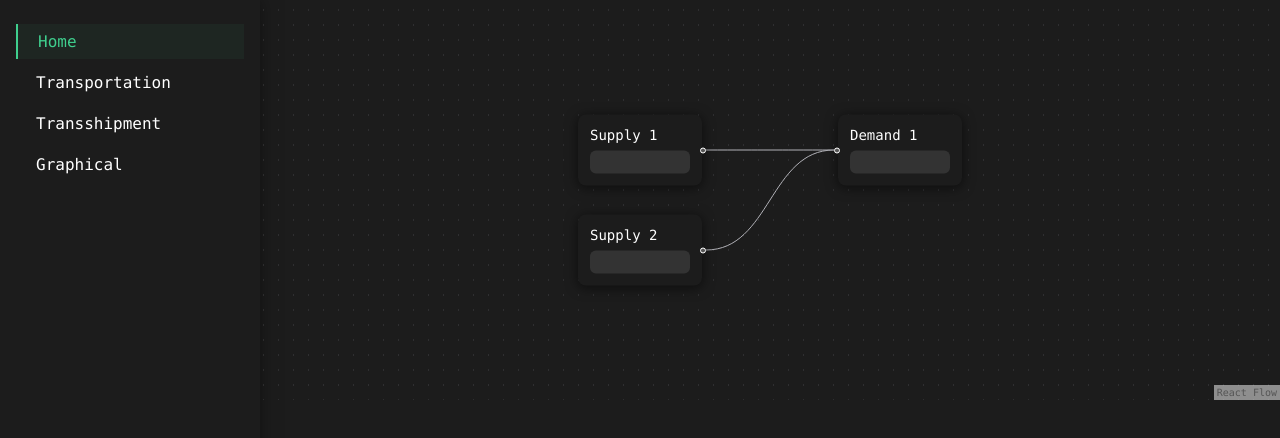
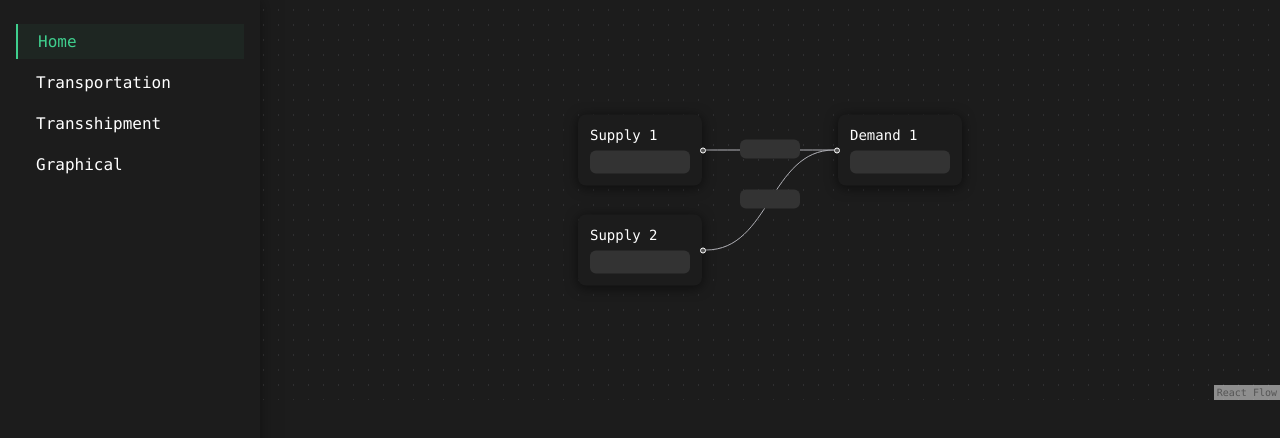
Before and after one commit to ShahriarKh/operations-research-solver, a Next.js app: page / in a window 1280 px wide. Shown: the top 438 px of the page. Built offline with nearby package versions, Linux system fonts and the light colour scheme; some icons are missing.

Commit message:
custom edges

```diff
--- /dev/null
+++ b/Components/atomes/CustomEdge.jsx
@@ -0,0 +1,64 @@
+import css from "./CustomEdge.module.scss";
+import {
+    getBezierPath,
+    getEdgeCenter,
+    getMarkerEnd,
+} from "react-flow-renderer";
+
+const foreignObjectSize = 60;
+
+function onEdgeClick(e, id) {
+    e.stopPropagation();
+    alert();
+}
+
+export default function CustomEdge({
+    id,
+    sourceX,
+    sourceY,
+    targetX,
+    targetY,
+    sourcePosition,
+    targetPosition,
+    style = {},
+    markerEnd,
+}) {
+    const edgePath = getBezierPath({
+        sourceX,
+        sourceY,
+        sourcePosition,
+        targetX,
+        targetY,
+        targetPosition,
+    });
+    const [edgeCenterX, edgeCenterY] = getEdgeCenter({
+        sourceX,
+        sourceY,
+        targetX,
+        targetY,
+    });
+
+    return (
+        <>
+            <path
+                id={id}
+                style={style}
+                className="react-flow__edge-path"
+                d={edgePath}
+                markerEnd={markerEnd}
+            />
+            <foreignObject
+                width={foreignObjectSize}
+                height={foreignObjectSize}
+                x={edgeCenterX - foreignObjectSize / 2}
+                y={edgeCenterY - foreignObjectSize / 5}
+                className="edgebutton-foreignobject"
+                requiredExtensions="http://www.w3.org/1999/xhtml"
+            >
+                <body>
+                    <input className={css.cost} />
+                </body>
+            </foreignObject>
+        </>
+    );
+}
--- /dev/null
+++ b/Components/atomes/CustomEdge.module.scss
@@ -0,0 +1,16 @@
+@use "colors" as *;
+
+.cost {
+    background-color: $grey;
+    border: none;
+    color: white;
+    border-radius: 6px;
+    padding: 2px;
+    text-align: center;
+    width: 100%;
+
+
+    &:focus {
+        outline: solid 2px $teal;
+    }
+}
--- a/package.json
+++ b/package.json
@@ -15,7 +15,8 @@
     "react-dom": "18.2.0",
     "react-flow-renderer": "^10.3.7",
     "react-hook-form": "^7.32.1",
-    "sass": "^1.52.3"
+    "sass": "^1.52.3",
+    "zustand": "^4.0.0-rc.1"
   },
   "devDependencies": {
     "eslint": "8.17.0",
--- a/pages/index.js
+++ b/pages/index.js
@@ -4,9 +4,13 @@ import ReactFlow, {
     addEdge,
     applyEdgeChanges,
     applyNodeChanges,
+    useNodesState,
+    useEdgesState,
 } from "react-flow-renderer";
+
 import SupplyNode from "../Components/atomes/SupplyNode";
 import DemandNode from "../Components/atomes/DemandNode";
+import CustomEdge from "../Components/atomes/CustomEdge";
 
 const initialNodes = [
     {
@@ -16,7 +20,7 @@ const initialNodes = [
             x: 0,
             y: 0,
         },
-        type: 'supply'
+        type: "supply",
     },
 
     {
@@ -26,7 +30,7 @@ const initialNodes = [
             x: 0,
             y: 100,
         },
-        type: 'supply'
+        type: "supply",
     },
 
     {
@@ -36,7 +40,7 @@ const initialNodes = [
             x: 260,
             y: 0,
         },
-        type: 'demand'
+        type: "demand",
     },
 ];
 
@@ -45,11 +49,15 @@ const initialEdges = [
         id: "s1-d1",
         source: "s1",
         target: "d1",
+        // label: "12",
+        type: "customedge",
     },
     {
         id: "s2-d1",
         source: "s2",
         target: "d1",
+        // label: "45",
+        type: "customedge",
     },
 ];
 
@@ -61,28 +69,33 @@ const graphOptions = {
     snapToGrid: true,
     snapGrid: [60, 60],
     nodesDraggable: false,
+    maxZoom: 1,
 };
 
+export default function Home() {
+    const [nodes, setNodes, onNodesChange] = useNodesState(initialNodes);
+    const [edges, setEdges, onEdgesChange] = useEdgesState(initialEdges);
 
-
-export default function Home() {
-    const [nodes, setNodes] = useState(initialNodes);
-    const [edges, setEdges] = useState(initialEdges);
-
-    const nodeTypes = useMemo(() => ({ supply: SupplyNode, demand: DemandNode }), []);
-
-    const onNodesChange = useCallback(
-        (changes) => setNodes((nds) => applyNodeChanges(changes, nds)),
-        [setNodes]
+    const nodeTypes = useMemo(
+        () => ({ supply: SupplyNode, demand: DemandNode }),
+        []
     );
 
-    const onEdgesChange = useCallback(
-        (changes) => setEdges((eds) => applyEdgeChanges(changes, eds)),
-        [setEdges]
-    );
+    const edgeTypes = useMemo(() => ({ customedge: CustomEdge }), []);
+
+    // const onNodesChange = useCallback(
+    //     (changes) => setNodes((nds) => applyNodeChanges(changes, nds)),
+    //     [setNodes]
+    // );
+
+    // const onEdgesChange = useCallback(
+    //     (changes) => setEdges((eds) => applyEdgeChanges(changes, eds)),
+    //     [setEdges]
+    // );
 
     const onConnect = useCallback(
-        (connection) => setEdges((eds) => addEdge(connection, eds)),
+        (connection) =>
+            setEdges((eds) => addEdge({ ...connection, type: "customedge" }, eds)),
         [setEdges]
     );
 
@@ -91,6 +104,7 @@ export default function Home() {
             <div style={{ height: "400px", width: "100%" }}>
                 <ReactFlow
                     nodeTypes={nodeTypes}
+                    edgeTypes={edgeTypes}
                     nodes={nodes}
                     edges={edges}
                     onNodesChange={onNodesChange}
@@ -98,7 +112,6 @@ export default function Home() {
                     onConnect={onConnect}
                     {...graphOptions}
                     fitView
-                    maxZoom={1}
                 >
                     <Background />
                 </ReactFlow>
```
Also changed, not shown: 1 other file (tests, documents, lock files or other folders).
